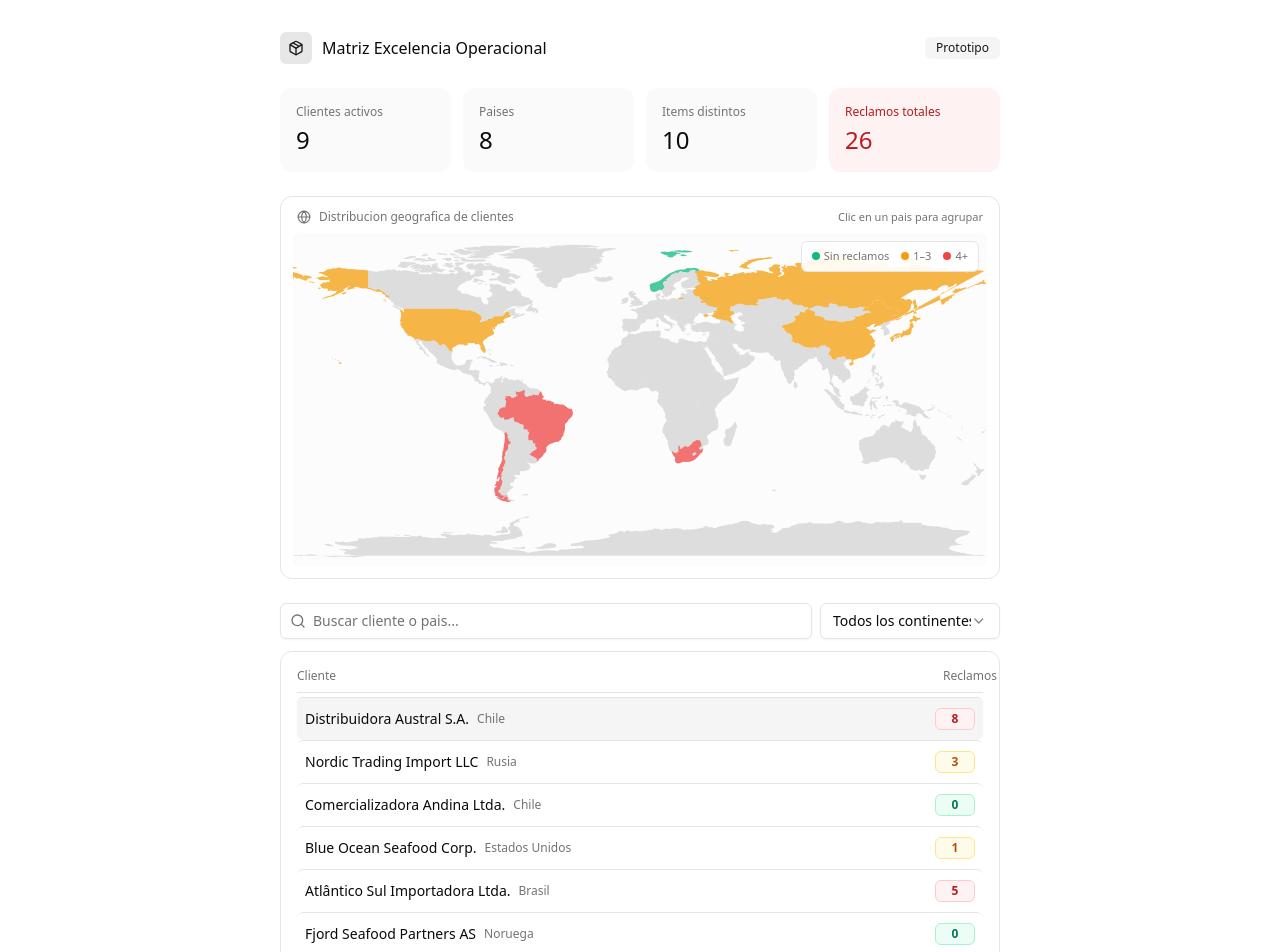
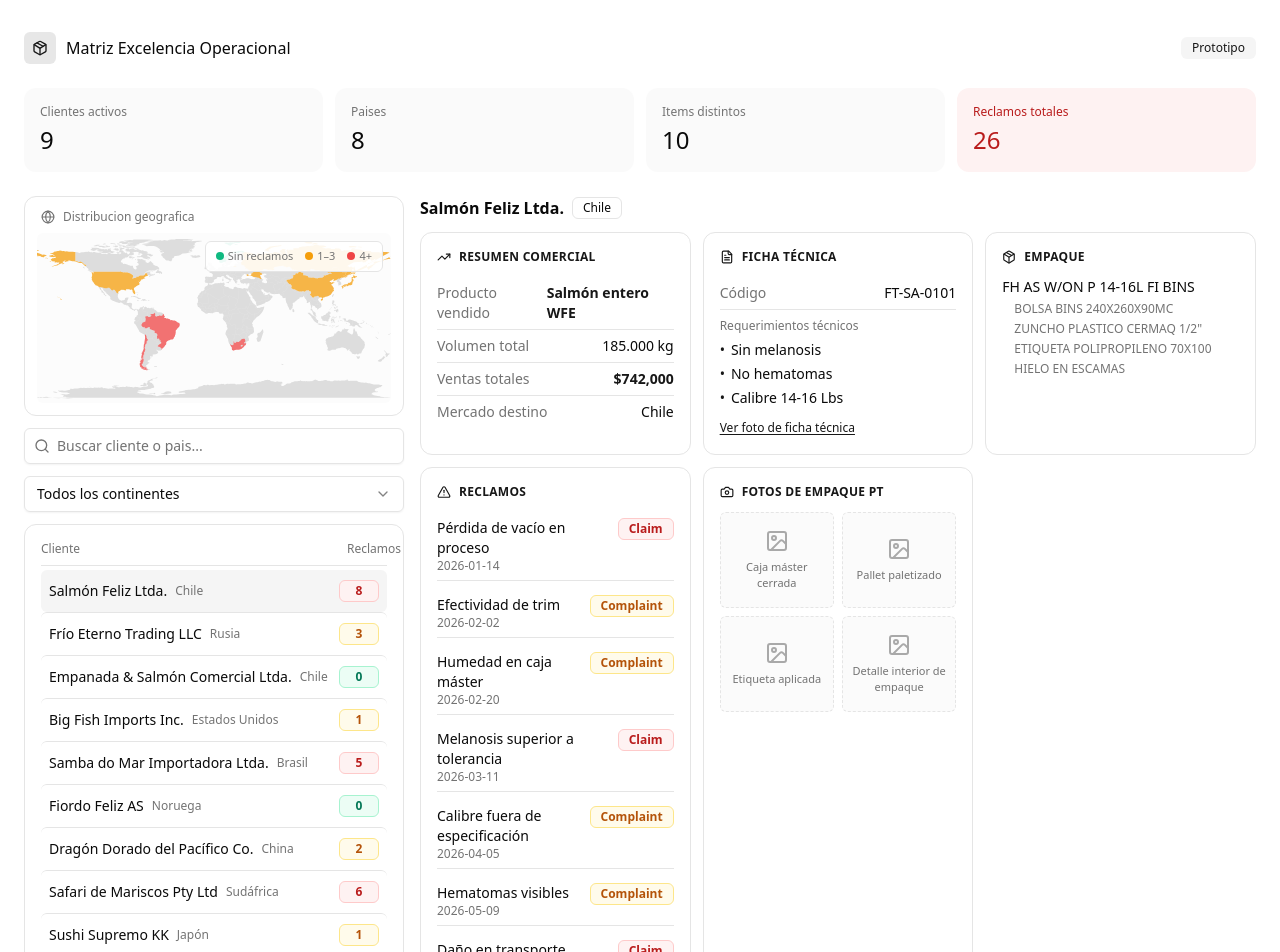
Before and after one commit to FranciscoSaldivia/Testing, a React (Vite) app in the folder matriz-excelencia-operacional/: page / in a window 1280 px wide. Shown: the top 952 px of the page. Built offline with nearby package versions, Linux system fonts and the light colour scheme.

Commit message:
Add files via upload

```diff
--- a/matriz-excelencia-operacional/src/App.tsx
+++ b/matriz-excelencia-operacional/src/App.tsx
@@ -79,7 +79,7 @@ export default function App() {
 
   return (
     <div className="min-h-screen bg-background text-foreground">
-      <div className="mx-auto max-w-3xl px-6 py-8">
+      <div className="mx-auto max-w-[1600px] px-6 py-8">
         <div className="flex items-center gap-2.5 mb-6">
           <div className="flex h-8 w-8 items-center justify-center rounded-md bg-primary/10">
             <Package className="h-4 w-4 text-primary" />
@@ -97,14 +97,13 @@ export default function App() {
           totalReclamos={totalReclamos}
         />
 
-        <Card className="shadow-none mb-6">
+        <div className="grid grid-cols-1 lg:grid-cols-[380px_1fr] gap-4 items-start">
+          <div className="space-y-3">
+            <Card className="shadow-none">
               <CardContent className="p-3">
                 <div className="flex items-center gap-2 px-1 pb-2 text-xs font-medium text-muted-foreground">
                   <Globe className="h-3.5 w-3.5" />
-              <span>Distribucion geografica de clientes</span>
-              <span className="ml-auto text-[11px] font-normal">
-                Clic en un pais para agrupar
-              </span>
+                  <span>Distribucion geografica</span>
                 </div>
                 <WorldMap
                   selectedCountry={selectedCountry}
@@ -114,8 +113,7 @@ export default function App() {
               </CardContent>
             </Card>
 
-        <div className="flex gap-2 mb-3">
-          <div className="relative flex-1">
+            <div className="relative">
               <Search className="absolute left-2.5 top-1/2 -translate-y-1/2 h-4 w-4 text-muted-foreground" />
               <Input
                 placeholder="Buscar cliente o pais..."
@@ -125,7 +123,7 @@ export default function App() {
               />
             </div>
             <Select value={continentFilter} onValueChange={handleContinentChange}>
-            <SelectTrigger className="w-[180px]">
+              <SelectTrigger>
                 <SelectValue placeholder="Continente" />
               </SelectTrigger>
               <SelectContent>
@@ -137,10 +135,9 @@ export default function App() {
                 ))}
               </SelectContent>
             </Select>
-        </div>
 
             {activeFilterLabel && (
-          <div className="flex items-center gap-2 mb-3 text-sm">
+              <div className="flex items-center gap-2 text-sm">
                 <span className="text-muted-foreground">Agrupado por:</span>
                 <Badge variant="outline" className="font-normal">
                   {activeFilterLabel}
@@ -150,27 +147,31 @@ export default function App() {
                   className="flex items-center gap-1 text-xs text-muted-foreground hover:text-foreground transition-colors"
                 >
                   <X className="h-3 w-3" />
-              Quitar filtro
+                  Quitar
                 </button>
               </div>
             )}
 
-        <Card className="shadow-none mb-6">
+            <Card className="shadow-none">
               <CardContent className="p-4">
                 <div className="flex items-center gap-2 pb-2 mb-1 border-b text-xs font-medium text-muted-foreground">
                   <span className="flex-1">Cliente</span>
                   <span className="w-10 text-center">Reclamos</span>
                 </div>
+                <div className="max-h-[calc(100vh-24rem)] min-h-[240px] overflow-y-auto">
                   <ClientList
                     clientes={filteredClientes}
                     selectedNombre={clienteSeleccionadoObj?.nombre ?? null}
                     onSelect={setSelectedCliente}
                   />
+                </div>
               </CardContent>
             </Card>
+          </div>
 
           {clienteSeleccionadoObj && <ClientDetail cliente={clienteSeleccionadoObj} />}
         </div>
       </div>
+    </div>
   );
 }
--- a/matriz-excelencia-operacional/src/components/ClientDetail.tsx
+++ b/matriz-excelencia-operacional/src/components/ClientDetail.tsx
@@ -56,7 +56,7 @@ export function ClientDetail({ cliente }: { cliente: Cliente }) {
         </Badge>
       </div>
 
-      <div className="grid grid-cols-1 sm:grid-cols-2 gap-3">
+      <div className="grid grid-cols-1 sm:grid-cols-2 xl:grid-cols-3 gap-3">
         <SectionCard icon={<TrendingUp className="h-3.5 w-3.5" />} title="Resumen Comercial">
           <Fila etiqueta="Producto vendido" valor={cliente.ventas.productoPrincipal} destacado />
           <Fila etiqueta="Volumen total" valor={`${kgFormatter.format(cliente.ventas.totalKg)} kg`} />
--- a/matriz-excelencia-operacional/src/data/clients.ts
+++ b/matriz-excelencia-operacional/src/data/clients.ts
@@ -34,7 +34,7 @@ export interface Cliente {
 
 export const clientsData: Cliente[] = [
   {
-    nombre: "Distribuidora Austral S.A.",
+    nombre: "Salmón Feliz Ltda.",
     pais: "Chile",
     countryId: "152",
     continente: "Sudamérica",
@@ -59,7 +59,7 @@ export const clientsData: Cliente[] = [
     fotosEmpaque: ["Caja máster cerrada", "Pallet paletizado", "Etiqueta aplicada", "Detalle interior de empaque"],
   },
   {
-    nombre: "Nordic Trading Import LLC",
+    nombre: "Frío Eterno Trading LLC",
     pais: "Rusia",
     countryId: "643",
     continente: "Europa",
@@ -83,7 +83,7 @@ export const clientsData: Cliente[] = [
     fotosEmpaque: ["Caja máster cerrada", "Pallet paletizado", "Etiqueta aplicada", "Detalle interior de empaque"],
   },
   {
-    nombre: "Comercializadora Andina Ltda.",
+    nombre: "Empanada & Salmón Comercial Ltda.",
     pais: "Chile",
     countryId: "152",
     continente: "Sudamérica",
@@ -99,7 +99,7 @@ export const clientsData: Cliente[] = [
     fotosEmpaque: ["Caja máster cerrada", "Pallet paletizado", "Etiqueta aplicada", "Detalle interior de empaque"],
   },
   {
-    nombre: "Blue Ocean Seafood Corp.",
+    nombre: "Big Fish Imports Inc.",
     pais: "Estados Unidos",
     countryId: "840",
     continente: "Norteamérica",
@@ -115,7 +115,7 @@ export const clientsData: Cliente[] = [
     fotosEmpaque: ["Caja máster cerrada", "Pallet paletizado", "Etiqueta aplicada", "Detalle interior de empaque"],
   },
   {
-    nombre: "Atlântico Sul Importadora Ltda.",
+    nombre: "Samba do Mar Importadora Ltda.",
     pais: "Brasil",
     countryId: "076",
     continente: "Sudamérica",
@@ -137,7 +137,7 @@ export const clientsData: Cliente[] = [
     fotosEmpaque: ["Caja máster cerrada", "Pallet paletizado", "Etiqueta aplicada", "Detalle interior de empaque"],
   },
   {
-    nombre: "Fjord Seafood Partners AS",
+    nombre: "Fiordo Feliz AS",
     pais: "Noruega",
     countryId: "578",
     continente: "Europa",
@@ -153,7 +153,7 @@ export const clientsData: Cliente[] = [
     fotosEmpaque: ["Caja máster cerrada", "Pallet paletizado", "Etiqueta aplicada", "Detalle interior de empaque"],
   },
   {
-    nombre: "Golden Harbor Trading Co.",
+    nombre: "Dragón Dorado del Pacífico Co.",
     pais: "China",
     countryId: "156",
     continente: "Asia",
@@ -172,7 +172,7 @@ export const clientsData: Cliente[] = [
     fotosEmpaque: ["Caja máster cerrada", "Pallet paletizado", "Etiqueta aplicada", "Detalle interior de empaque"],
   },
   {
-    nombre: "Southern Cape Foods Pty Ltd",
+    nombre: "Safari de Mariscos Pty Ltd",
     pais: "Sudáfrica",
     countryId: "710",
     continente: "África",
@@ -195,7 +195,7 @@ export const clientsData: Cliente[] = [
     fotosEmpaque: ["Caja máster cerrada", "Pallet paletizado", "Etiqueta aplicada", "Detalle interior de empaque"],
   },
   {
-    nombre: "Rising Sun Import KK",
+    nombre: "Sushi Supremo KK",
     pais: "Japón",
     countryId: "392",
     continente: "Asia",
```
Lines whose indentation alone changed are shown as unchanged.
